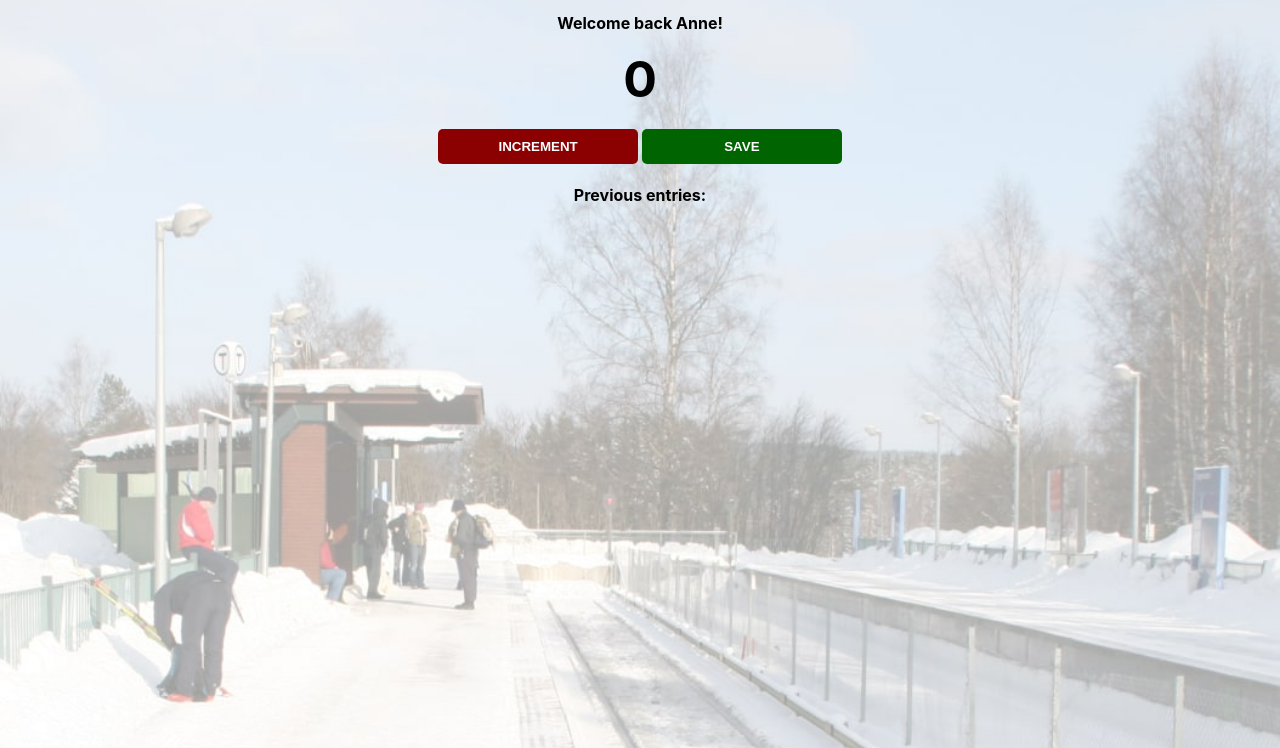
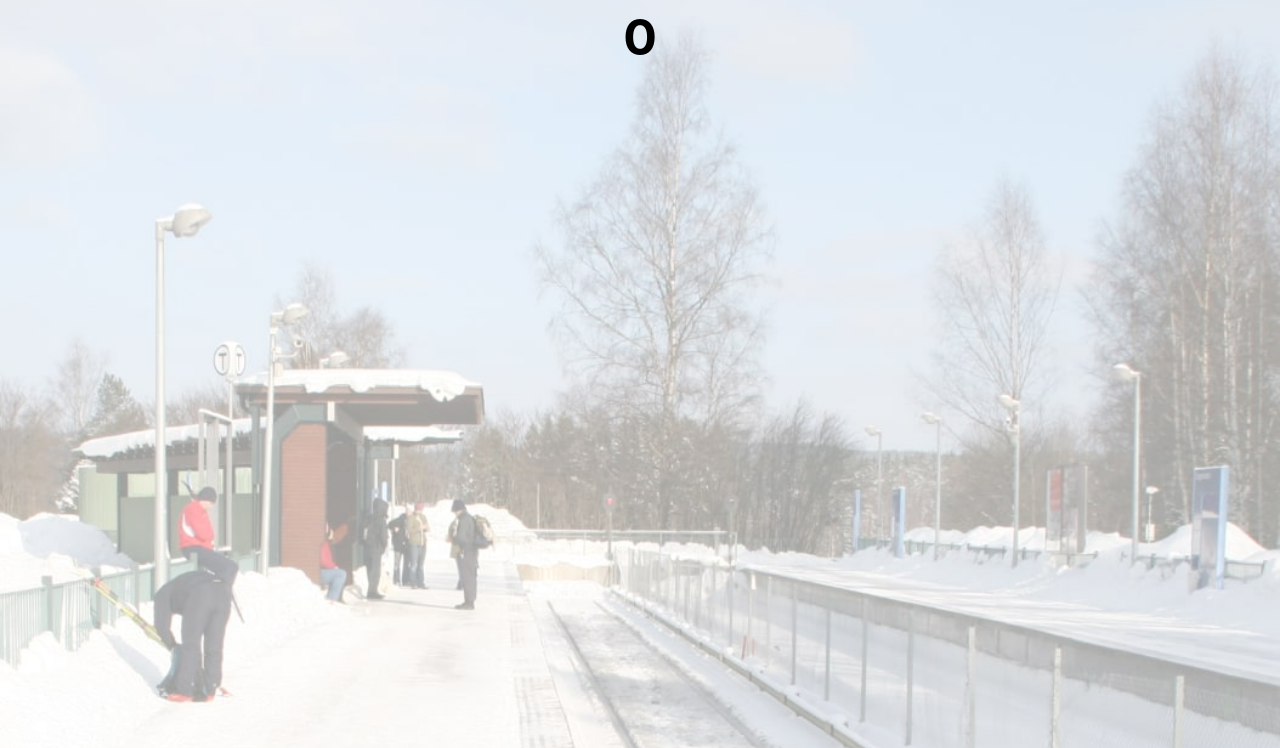
Before and after one commit to hoc-labs/js-passenger-counter, a plain HTML site: page challenge 01/index.html in a window 1280 px wide. Shown: the part 52-800 px from the top of the page. Drawn offline with Linux system fonts and the light colour scheme.

Commit message:
removed solution

```diff
--- a/challenge 01/index.html
+++ b/challenge 01/index.html
@@ -9,11 +9,6 @@
 </head>
 <body>
     <h1>People entered:</h1>
-    <p id="welcome-el"></p>
     <h2 id="count-el">0</h2>
-    <button id="increment-btn" onclick="increment()">INCREMENT</button>
-    <button id="save-btn" onclick="save()">SAVE</button>
-    <p id="save-el">Previous entries:</p>
-    <script src="script.js"></script>
 </body>
 </html>
--- a/challenge 01/script.js
+++ /dev/null
@@ -1,22 +0,0 @@
-
-let count = 0;
-
-function increment() {
-  count = count + 1;
-
-  let element = document.getElementById("count-el");
-  console.log(element);
-  element.innerText = count;
-}
-
-function save() {
-  console.log(count);
-  let element = document.getElementById("save-el");
-  element.innerText+=`${count}, `;
-  count = 0;
-}
-
-let name = "Anne";
-let message = `Welcome back ${name}!`;
-let welcomeElement = document.getElementById("welcome-el");
-welcomeElement.innerText = message;
```
